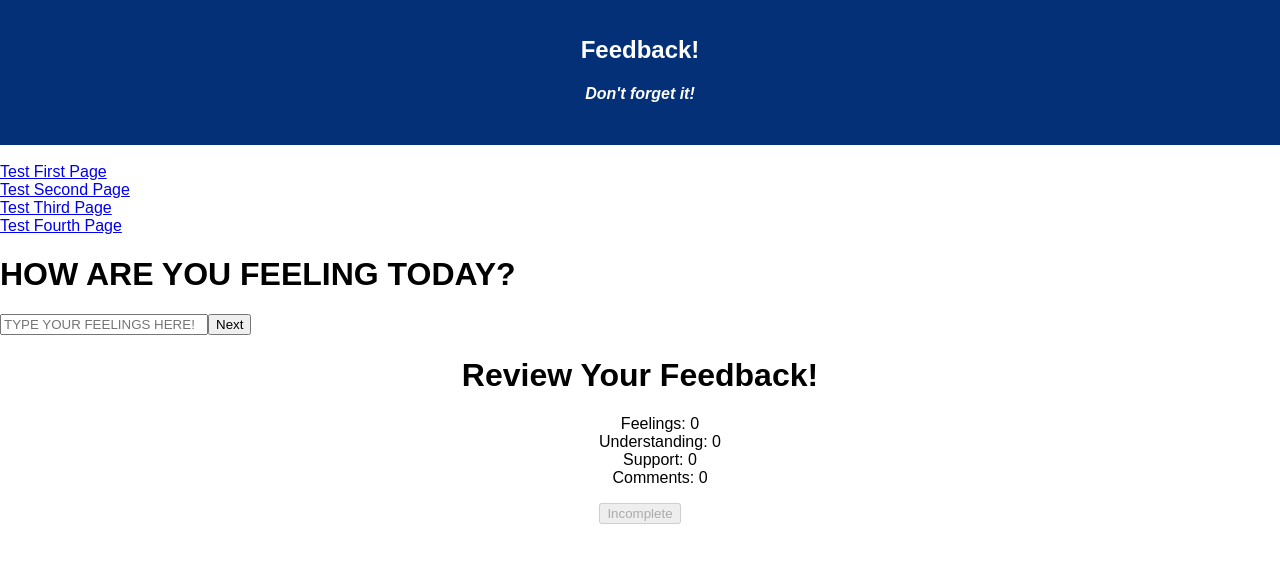
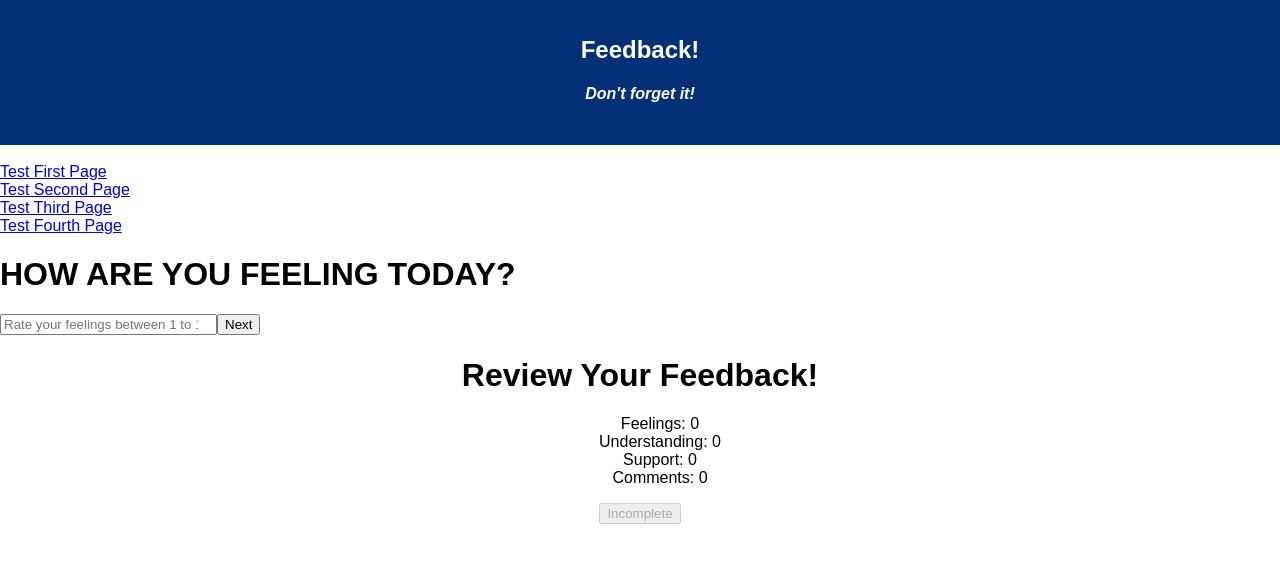
Before and after one commit to amfgkzz/weekend-challenge-5, a React (Create React App) app: page / in a window 1280 px wide. Shown: the top 562 px of the page. Built offline with nearby package versions, Linux system fonts and the light colour scheme.

Commit message:
inputs only take in numbers from 1 to 10

```diff
--- a/src/components/FirstPage/FirstPage.js
+++ b/src/components/FirstPage/FirstPage.js
@@ -38,7 +38,7 @@ class FirstPage extends Component {
                 <h1>HOW ARE YOU FEELING TODAY?</h1>
 
                 <form onSubmit={this.handleClick}>
-                    <input style={{ width: 200 }} value={this.state.feelings} onChange={this.handleInput} placeholder="TYPE YOUR FEELINGS HERE!" />
+                    <input type="number" min="1" max="10" style={{ width: 209 }} value={this.state.feelings} onChange={this.handleInput} placeholder="Rate your feelings between 1 to 10!" />
                     <button>Next</button>
                 </form>
 
--- a/src/components/FourthPage/FourthPage.js
+++ b/src/components/FourthPage/FourthPage.js
@@ -36,7 +36,7 @@ class FourthPage extends Component {
                 <h1>ANY COMMENTS YOU WANT TO LEAVE?</h1>
 
                 <form onSubmit={this.handleClick}>
-                    <input style={{ width: 200 }} value={this.state.comments} onChange={this.handleInput} placeholder="Comments?" />
+                    <input style={{ width: 209 }} value={this.state.comments} onChange={this.handleInput} placeholder="Comments?" />
                     <button>Next</button>
                 </form>
 
--- a/src/components/SecondPage/SecondPage.js
+++ b/src/components/SecondPage/SecondPage.js
@@ -38,7 +38,7 @@ class SecondPage extends Component {
                 <h1>HOW WELL ARE YOU UNDERSTANDING THE CONCEPTS?</h1>
 
                 <form onSubmit={this.handleClick}>
-                    <input style={{ width: 200 }} value={this.state.understand} onChange={this.handleInput} placeholder="Understand?" />
+                    <input type="number" min="1" max="10" style={{ width: 209 }} value={this.state.understand} onChange={this.handleInput} placeholder="Rate your understanding from 1 to 10!" />
                     <button>Next</button>
                 </form>
 
--- a/src/components/ThirdPage/ThirdPage.js
+++ b/src/components/ThirdPage/ThirdPage.js
@@ -38,7 +38,7 @@ class ThirdPage extends Component {
                 <h1>HOW WELL ARE YOU BEING SUPPORTED?</h1>
 
                 <form onSubmit={this.handleClick}>
-                    <input style={{ width: 200 }} value={this.state.support} onChange={this.handleInput} placeholder="Support?" />
+                    <input type="number" min="1" max="10" style={{ width: 209 }} value={this.state.support} onChange={this.handleInput} placeholder="Rate your support between 1 to 10!" />
                     <button>Next</button>
                 </form>
 
```
